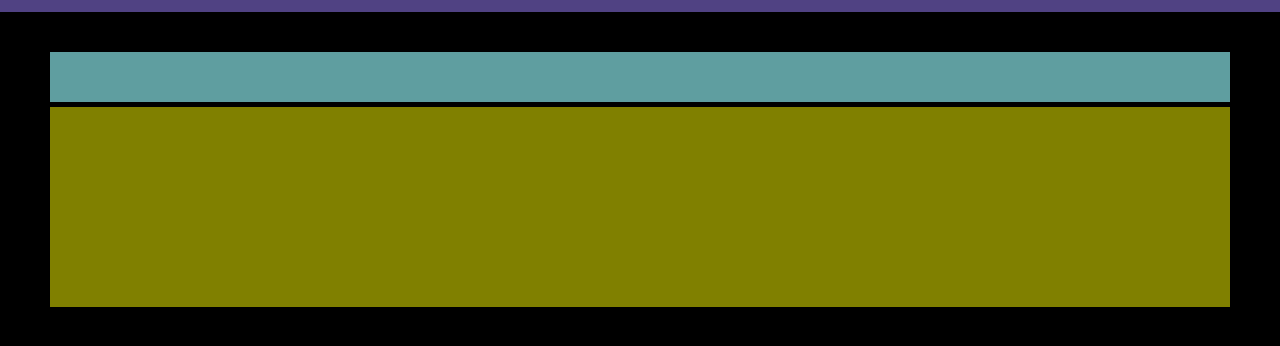
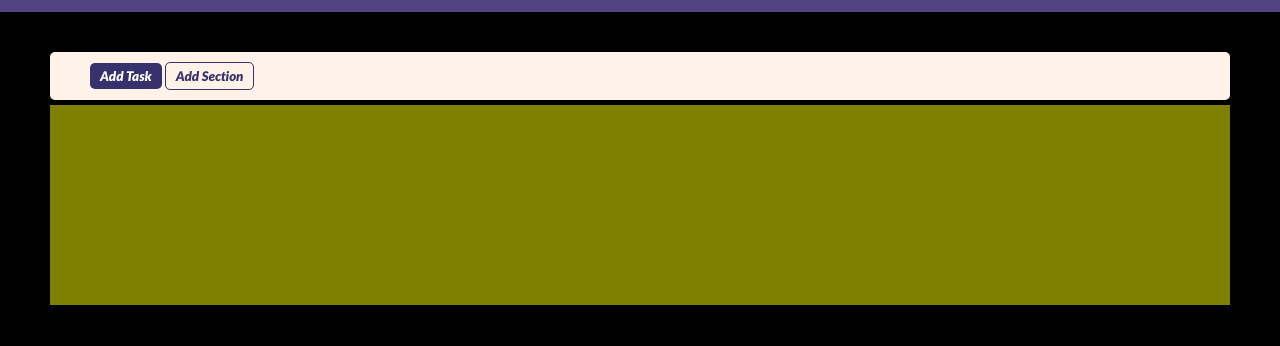
Before and after one commit to antoStr/sb-raiden-list, a plain HTML site: page index.html in a window 1280 px wide. Shown: the part 88-434 px from the top of the page. Drawn offline with Linux system fonts and the light colour scheme.

Commit message:
aggiunta btn

```diff
--- a/index.html
+++ b/index.html
@@ -21,7 +21,10 @@
     <main>
         <!--add buttons-->
         <section class="sec">
-
+            <div class="buttons">
+                <button id="blue">Add Task</button>
+                <button id="grey">Add Section</button>
+            </div>
         </section>
         <!--main container-->
         <div class="m-cont">
--- a/style/style.css
+++ b/style/style.css
@@ -58,13 +58,31 @@ main {
 /* main */
 
 .sec {
-    height: 50px;
+    border-radius: 5px;
+    padding: 10px 40px;
     margin: 40px 50px 5px 50px;
-    background-color: cadetblue;
+    background-color: #fff2e8;
 }
 
 .m-cont {
     height: 200px;
+    padding: 20px 40px;
     margin: 0px 50px 0px 50px;
     background-color: olive;
 }
+
+#blue {
+    border-radius: 5px;
+    padding: 5px 10px;
+    border: none;
+    color: #fff;
+    background-color: #37316d;
+}
+
+#grey {
+    border-radius: 5px;
+    padding: 5px 10px;
+    border: 1px solid #37316d;
+    color: #37316d;
+    background-color: #fff2e8;
+}
```
